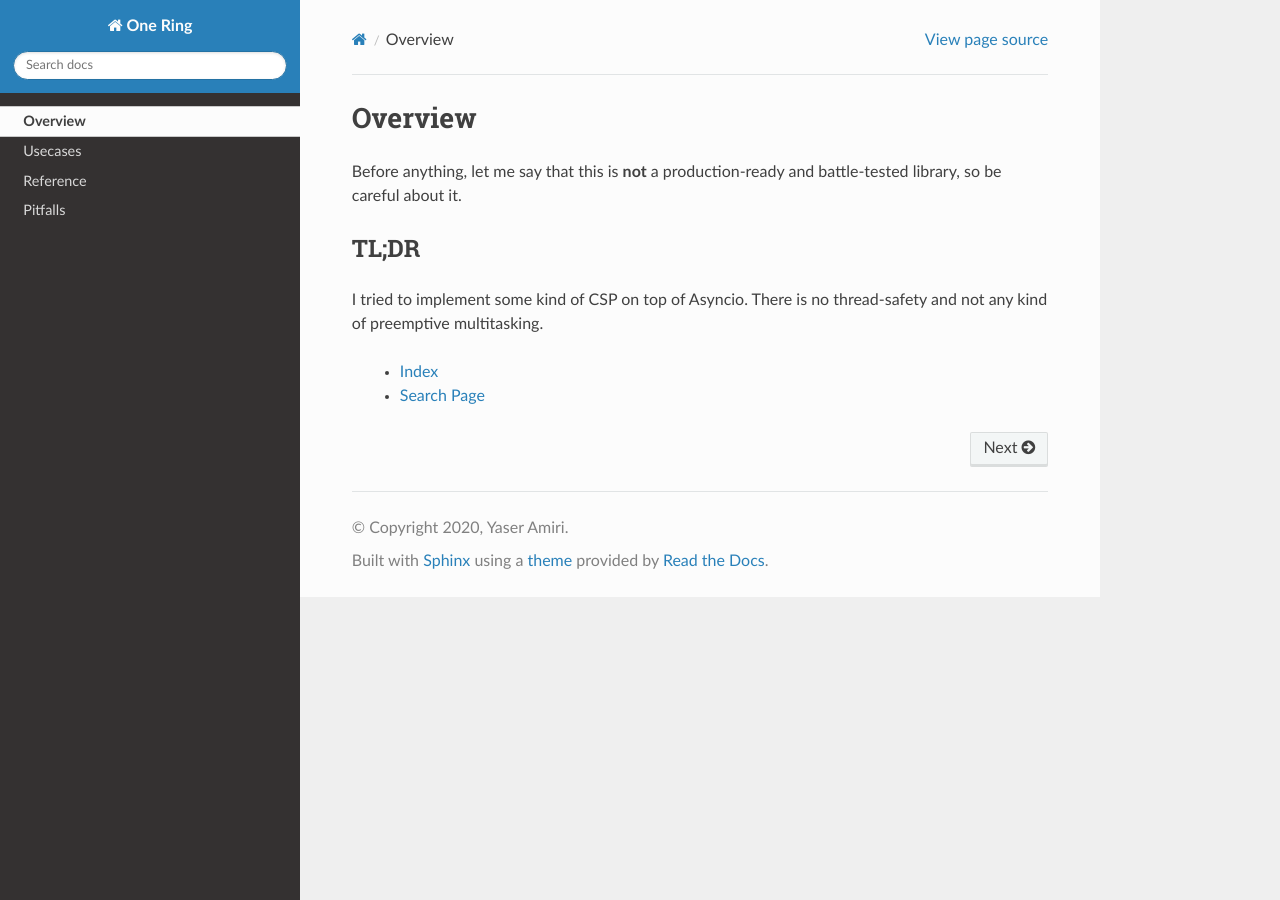
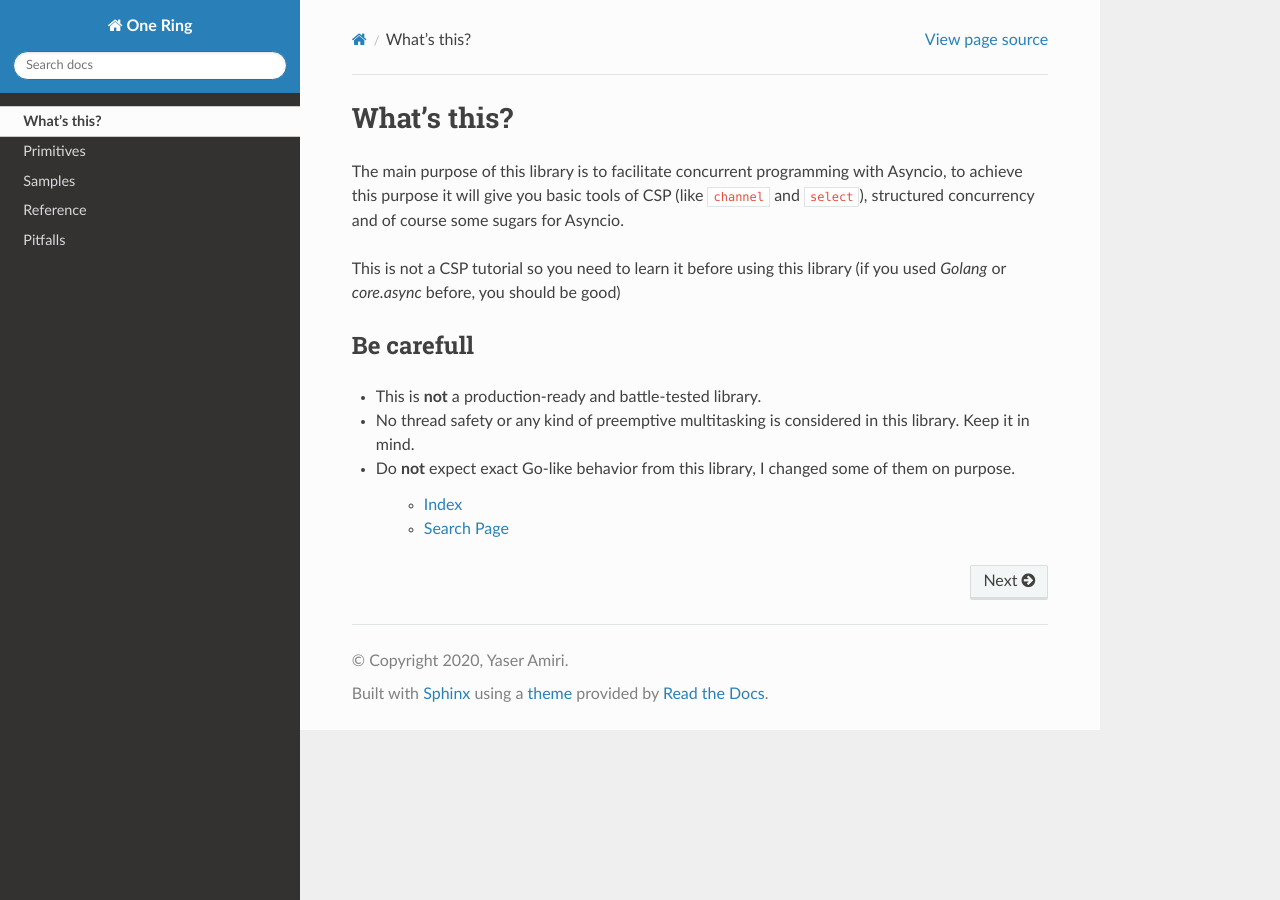
Before and after one commit to Yaser-Amiri/one-ring, a Sphinx documentation site: the page built from docs/index.rst, in a window 1280 px wide. Built offline with Sphinx 7.4.7 and the Read the Docs theme 2.0.0, drawn with Linux system fonts in a browser that asks for light colours.

Commit message:
Add Preemptive to docs and rename Usecases to Samples

```diff
--- a/docs/index.rst
+++ b/docs/index.rst
@@ -2,19 +2,26 @@
    :hidden:
 
    self
-   usecases
+   primitives
+   samples
    reference
    pitfalls
 
-Overview
-=========
+What's this?
+============
+The main purpose of this library is to facilitate concurrent programming with Asyncio,
+to achieve this purpose it will give you basic tools of CSP (like :code:`channel` and :code:`select`),
+structured concurrency and of course some sugars for Asyncio.
 
-Before anything, let me say that this is **not** a production-ready and battle-tested library, so be careful about it.
+This is not a CSP tutorial so you need to learn it before using this library
+(if you used *Golang* or *core.async* before, you should be good)
 
 
-TL;DR
-*******
-I tried to implement some kind of CSP on top of Asyncio. There is no thread-safety and not any kind of preemptive multitasking.
+Be carefull
+***********
+- This is **not** a production-ready and battle-tested library.
+- No thread safety or any kind of preemptive multitasking is considered in this library. Keep it in mind.
+- Do **not** expect exact Go-like behavior from this library, I changed some of them on purpose.
 
 
    Indices and tables
--- a/docs/reference.rst
+++ b/docs/reference.rst
@@ -3,7 +3,7 @@ Reference
 =========
 
 CSP
-*******
+***
 Refrence of CSP things
 
 .. autoclass:: one_ring.Channel
--- a/docs/usecases.rst
+++ b/docs/samples.rst
@@ -1,5 +1,5 @@
 =========
-Usecases
+Samples
 =========
 
 
```
Also changed, not shown: docs/primitives.rst (added, +47 -0 lines).
